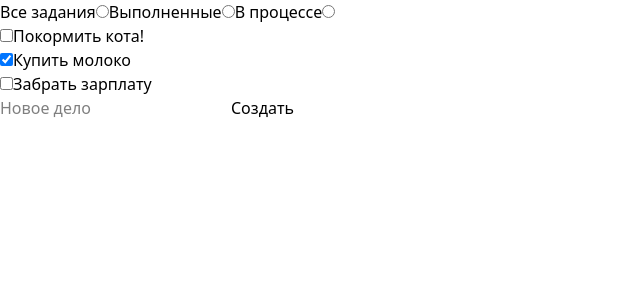
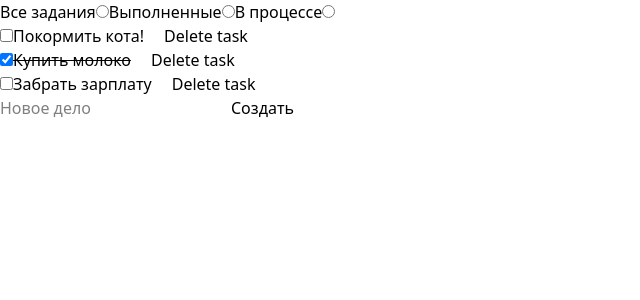
Before and after one commit to Vandomeris/34_my_first_react_app, a React (Vite) app: page / in a window 1280 px wide. Shown: the top 300 px of the page, without its empty margins (0-640 px from the left). Built offline with nearby package versions, Linux system fonts and the light colour scheme.

Commit message:
added delete and edit feature to todolist

```diff
--- a/src/components/TodoItem.jsx
+++ b/src/components/TodoItem.jsx
@@ -1,11 +1,11 @@
-export default function TodoItem({ id, text, completed, toggleTodo }) {
+export default function TodoItem({ id, text, completed, toggleTodo, deleteTodo }) {
     return (
-        <div>
-            <label >
+        <div className="flex items-center gap-x-5">
+            <label className={(completed ? 'striked' : '')}>
                 <input checked={completed} onChange={() => toggleTodo(id)} type="checkbox" />
                 {text}
             </label>
-
+            <button onClick={() => deleteTodo(id)}>Delete task</button>
         </div>
     )
 }
--- a/src/components/TodoList.jsx
+++ b/src/components/TodoList.jsx
@@ -12,6 +12,8 @@ export default function TodoList() {
         { id: 3, text: 'Забрать зарплату', completed: false },
     ])
 
+
+
     function addTodo(event) {
         event.preventDefault()
         setTodos(
@@ -25,7 +27,28 @@ export default function TodoList() {
     }
 
     function toggleTodo(id) {
-        console.log(id)
+        setTodos(
+            todos.map(item => {
+                if (item.id === id) {
+                    item.completed = !item.completed
+                }
+                return item
+            })
+        )
+    }
+
+    function deleteTodo(id) {
+
+        setTodos(
+            todos.filter(item => {
+                if (item.id !== id) {
+                    return true
+                }
+
+
+            })
+        )
+
     }
 
     return (
@@ -56,6 +79,7 @@ export default function TodoList() {
                             text={todo.text}
                             completed={todo.completed}
                             toggleTodo={toggleTodo}
+                            deleteTodo={deleteTodo}
                         />
                     ))
                 }
--- a/src/index.css
+++ b/src/index.css
@@ -1 +1,5 @@
 @import "tailwindcss";
+
+.striked {
+    text-decoration: line-through;
+}
```
